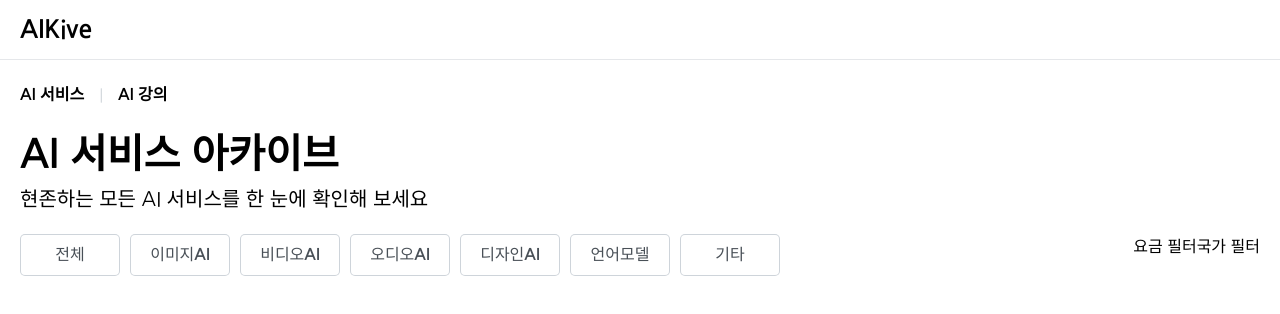
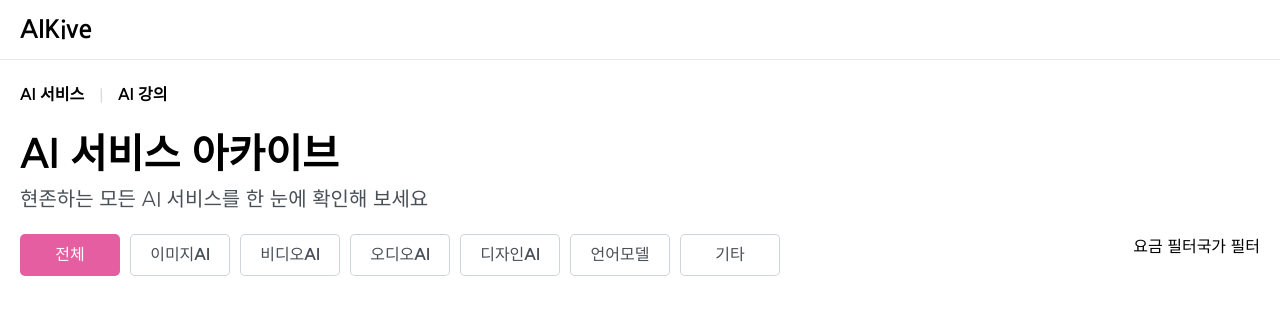
Before and after one commit to huckjoo/AIKive, a React (Vite) app: page / in a window 1280 px wide. Shown: the top 314 px of the page. Built offline with nearby package versions, Linux system fonts and the light colour scheme.

Commit message:
feat: filter button 선택시 색깔 변경 구현

```diff
--- a/src/pages/AIServicePage/AIServicePage.module.css
+++ b/src/pages/AIServicePage/AIServicePage.module.css
@@ -9,6 +9,7 @@
 }
 .subtitle {
   font-size: 20px;
+  color: #495057;
 }
 .filterContainer {
   margin-top: 20px;
@@ -25,3 +26,8 @@
   font-weight: 550;
   border-radius: 5px;
 }
+.selectedFilter {
+  color: white;
+  background-color: #e65ea2;
+  box-shadow: none;
+}
--- a/src/pages/AIServicePage/AIServicePage.tsx
+++ b/src/pages/AIServicePage/AIServicePage.tsx
@@ -1,6 +1,8 @@
 import styles from '@/pages/AIServicePage/AIServicePage.module.css';
+import { useState } from 'react';
 
 const AIServicePage = () => {
+  const [selectedIndex, setSelectedIndex] = useState(0);
   const serviceFilter = [
     '전체',
     '이미지AI',
@@ -10,6 +12,9 @@ const AIServicePage = () => {
     '언어모델',
     '기타',
   ];
+  const handleFilter = (index: number) => {
+    setSelectedIndex(index);
+  };
   return (
     <div className={styles.container}>
       {/** TODO: 컴포넌트로 분리 */}
@@ -19,9 +24,14 @@ const AIServicePage = () => {
       </h3>
       <div className={styles.filterContainer}>
         <div className={styles.serviceFilter}>
-          {serviceFilter.map((filterName) => {
+          {serviceFilter.map((filterName, i) => {
             return (
-              <button className={styles.filterButton}>{filterName}</button>
+              <button
+                onClick={() => handleFilter(i)}
+                className={`${styles.filterButton} ${selectedIndex === i ? styles.selectedFilter : ''}`}
+              >
+                {filterName}
+              </button>
             );
           })}
         </div>
```
